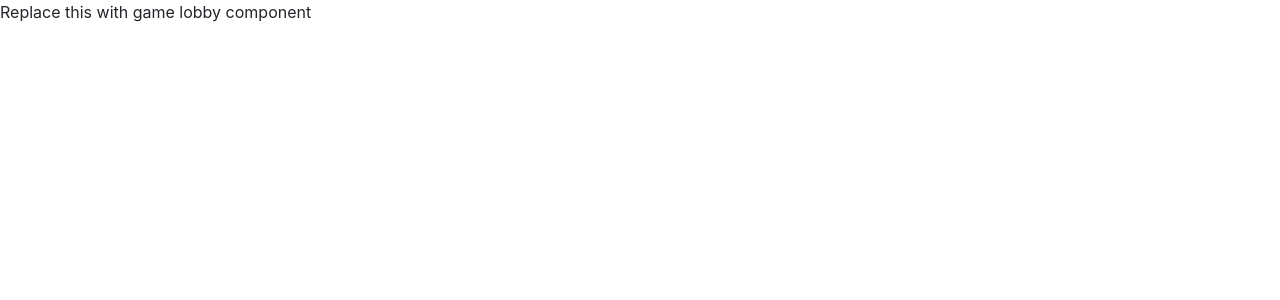
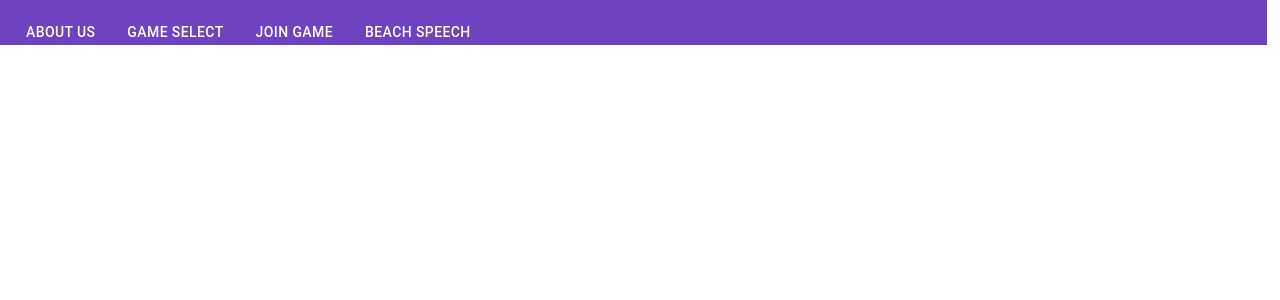
Before and after one commit to ProjectsWithTheBois/SachBoxNew, a React (Create React App) app in the folder my-app/: page /beachspeech in a window 1280 px wide. Shown: the top 300 px of the page. Built offline with nearby package versions, Linux system fonts and the light colour scheme.

Commit message:
Made a header

```diff
--- a/my-app/src/App.js
+++ b/my-app/src/App.js
@@ -7,10 +7,12 @@ import {
 } from "react-router-dom";
 import 'bootstrap/dist/css/bootstrap.min.css';
 
+import Header from '../src/components/Header/Header'
+
 function App() {
   return (
     <Router>
-      <div>
+      <Header>
       <Switch> {/*you can change the endpoint name of your ticket to be more accurate to the page*/}
         <Route exact path="/">
           <p class="text-danger">Replace this with home page component</p> {/*Example of bootstrap, need import (line 8)*/}
@@ -28,7 +30,7 @@ function App() {
           <p>Replace this with game lobby component</p>
         </Route>
       </Switch>
-      </div>
+      </Header>
     </Router>
   );
 }
--- /dev/null
+++ b/my-app/src/components/Header/Header.css
@@ -0,0 +1,48 @@
+#jumplist li {
+    display: inline-block;
+  }
+
+  #header {
+    background-color: var(--purple);
+    padding: 10px;
+    font-weight: bolder;
+    overflow: hidden;
+    position: fixed;
+    width: 99%;
+    top: 0px;
+    height: 45px;
+  }
+
+  #header div {
+    display: inline-block;
+  }
+
+  div#mainsearch {
+    float: right;
+    margin-top: 2px;
+  }
+
+  #jumplist a,
+  #jumplist .MuiButton-label {
+    color: white;
+    text-decoration: none !important;
+    padding: 4px;
+  }
+
+  #header .MuiIconButton-root {
+    color: white !important;
+    padding: 8px !important;
+  }
+
+  #header .MuiFormLabel-root,
+  #header .MuiTouchRipple-root {
+    color: white !important;
+  }
+
+  #header .MuiInputBase-input {
+    color: white !important;
+  }
+
+  #header .MuiOutlinedInput-notchedOutline {
+    border-color: var(--light-purple) !important;
+  }
--- /dev/null
+++ b/my-app/src/components/Header/Header.js
@@ -0,0 +1,46 @@
+import React from 'react';
+import { Link, withRouter } from 'react-router-dom';
+import { uid } from 'react-uid';
+import { Button } from '@material-ui/core';
+import './Header.css';
+
+const NAV_LINKS = [
+    {
+        label: 'About Us',
+        path: '/about'
+    },
+    {
+        label: 'Game Select',
+        path: '/gameselect'
+    },
+    {
+        label: 'Join Game',
+        path: '/joingame'
+    },
+    {
+        label: 'Beach Speech',
+        path: '/beachspeeech'
+    }
+]
+
+class Header extends React.Component {
+    render() {
+        return (
+            <div id="header">
+                <div id="jumplist">
+                    {NAV_LINKS.map((navItem) => (
+                <Link
+                    key={uid(navItem)}
+                    to={{
+                        pathname: navItem.path,
+                    }}>
+                    <Button color="primary">{navItem.label}</Button>
+                </Link>
+                    ))}
+                </div>
+            </div>
+        )
+    }
+}
+
+export default withRouter(Header);
```
Lines whose indentation alone changed are shown as unchanged.
